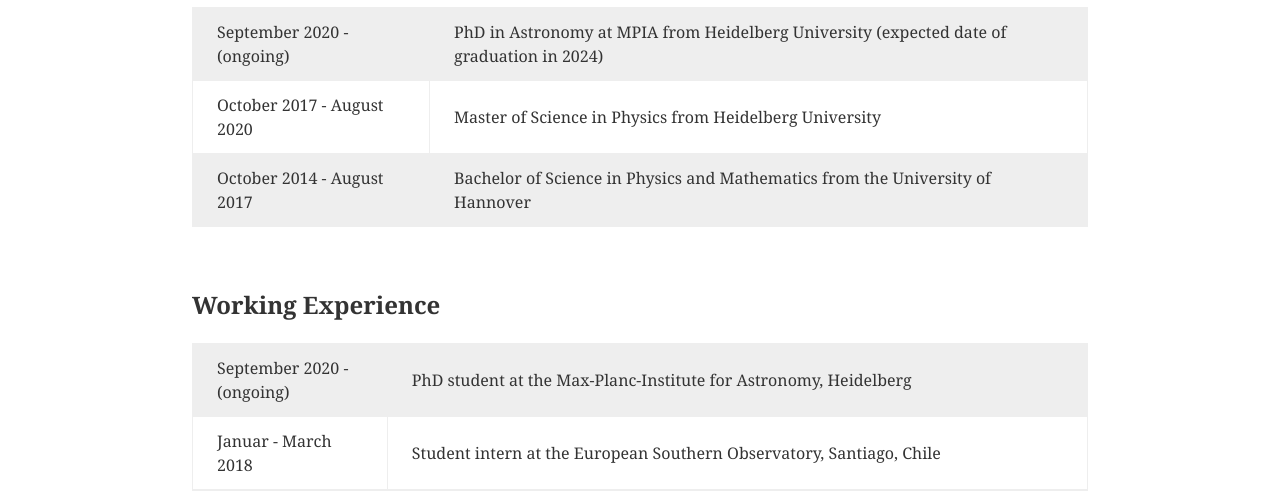
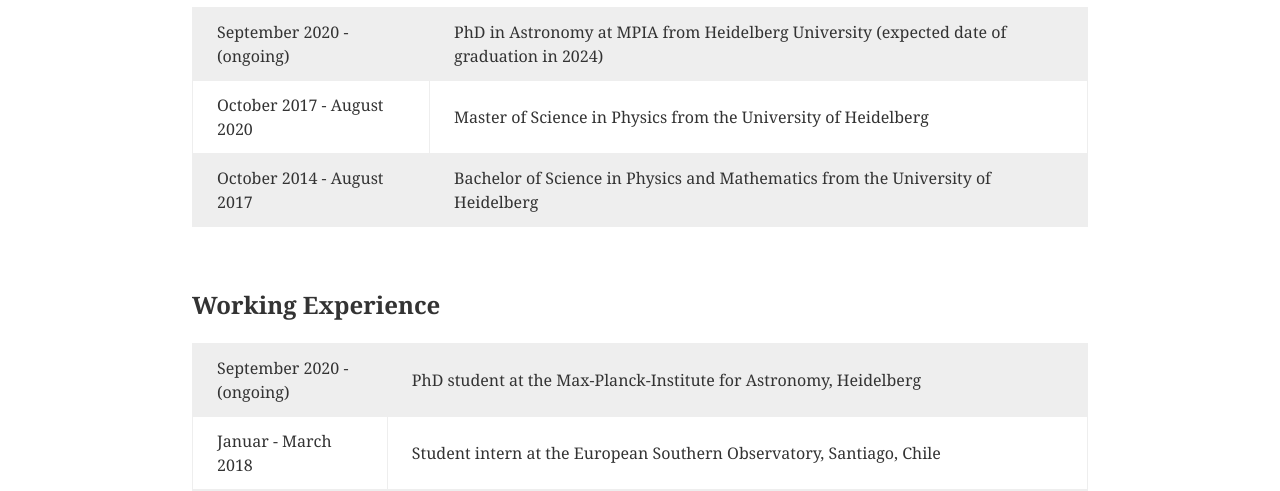
Before and after one commit to maxhaeberle/maxhaeberle.github.io, a Jekyll site: the page built from cv.html, in a window 1280 px wide. Shown: the part 539-1030 px from the top of the page. Built offline with Jekyll 4.4.1, drawn with Linux system fonts in a browser that asks for light colours.

Commit message:
Minor fixes

```diff
--- a/cv.html
+++ b/cv.html
@@ -11,12 +11,12 @@
 <h2> Education </h2>
 <table class="table">
   <tr><td>September 2020 - (ongoing)</td><td>PhD in Astronomy at MPIA from Heidelberg University (expected date of graduation in 2024)</td></tr>
-  <tr><td>October 2017 - August 2020</td><td>Master of Science in Physics from Heidelberg University</td></tr>
-  <tr><td>October 2014 - August 2017</td><td>Bachelor of Science in Physics and Mathematics from the University of Hannover</td></tr>
+  <tr><td>October 2017 - August 2020</td><td>Master of Science in Physics from the University of Heidelberg</td></tr>
+  <tr><td>October 2014 - August 2017</td><td>Bachelor of Science in Physics and Mathematics from the University of Heidelberg</td></tr>
 </table>
 <h2> Working Experience </h2>
 <table class="table">
-  <tr><td>September 2020 - (ongoing)</td><td>PhD student at the Max-Planc-Institute for Astronomy, Heidelberg</td></tr>
+  <tr><td>September 2020 - (ongoing)</td><td>PhD student at the Max-Planck-Institute for Astronomy, Heidelberg</td></tr>
   <tr><td>Januar - March 2018</td><td>Student intern at the European Southern Observatory, Santiago, Chile</td></tr>
   <tr><td>March 2017 - July 2017 <br>June 2018 - August 2020</td><td>Student research assistant at the Max-Planck-Institute for Astronomy, Heidelberg, working on various prototpye components of the ELT MICADO instrument.</td></tr>
 </table>
```
